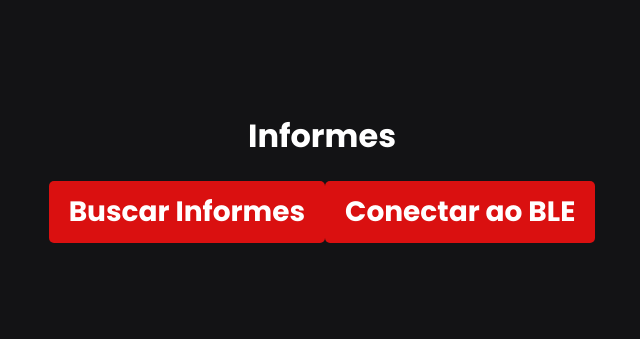
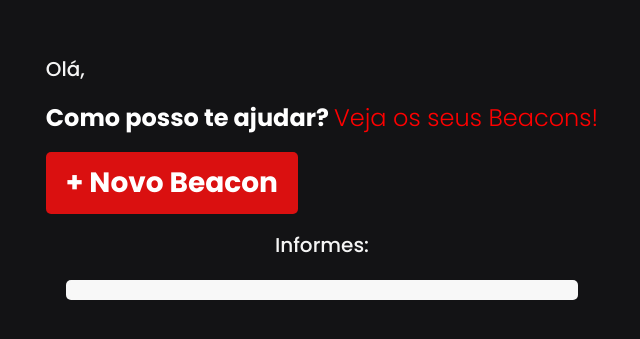
Before and after one commit to ruanpedroguedes/beacon-navigator, a React (Vite) app: page /beacon in a window 1280 px wide. Shown: the part 223-562 px from the top of the page, without its empty margins (318-958 px from the left). Built offline with nearby package versions, Linux system fonts and the light colour scheme.

Commit message:
Beacon se conectando

```diff
--- a/src/components/BeaconConect/BeaconConect.css
+++ b/src/components/BeaconConect/BeaconConect.css
@@ -2,6 +2,8 @@ body {
   font-family: 'Poppins', sans-serif; /* Define a fonte para todo o documento */
   margin: 0; /* Remove margens padrão */
 }
+
+
 
 .container {
   padding: 20px;
--- a/src/components/BeaconConect/BeaconConect.jsx
+++ b/src/components/BeaconConect/BeaconConect.jsx
@@ -1,91 +1,182 @@
-import React, { useState, useEffect } from "react";
+import React, { useState, useRef } from "react";
 
 export default function BeaconConect() {
-  const [device, setDevice] = useState(null); // Dispositivo BLE conectado
-  const [informes, setInformes] = useState([]); // Dados filtrados da API
-  const [error, setError] = useState(null); // Mensagens de erro
+  const [device, setDevice] = useState(null);
+  const [dataList, setDataList] = useState([]);
+  const [error, setError] = useState(null);
+  const [isConnected, setIsConnected] = useState(false);
+  const [logMessages, setLogMessages] = useState([]);
+  const receivedMessages = useRef(new Set());
 
-  // Função para buscar dados da API e processar apenas os informes
-  const fetchInformes = async () => {
+  const jsonBufferRef = useRef("");
+  let characteristicRef = useRef(null);
+
+  const addLogMessage = (message) => {
+    setLogMessages((prevLogs) => [...prevLogs, message]);
+  };
+
+  const isValidJSON = (string) => {
     try {
-      const response = await fetch("http://192.168.137.1:5000/api/informes");
-      if (!response.ok) {
-        throw new Error(`Erro na API: ${response.statusText}`);
-      }
-      const apiData = await response.json();
-
-      // Filtra ou processa os dados caso necessário (opcional)
-      setInformes(apiData); // Armazena os dados recebidos diretamente
-      console.log("Informes recebidos:", apiData); // Exibe apenas os informes no console
-    } catch (error) {
-      console.error("Erro ao buscar dados da API:", error);
-      setError("Erro ao buscar dados da API.");
+      JSON.parse(string);
+      return true;
+    } catch (e) {
+      return false;
     }
   };
 
-  // Conexão BLE (pode ser ajustada para uso com informes, se necessário)
-  const connectToDevice = async () => {
+  const handleChunk = (chunk) => {
     try {
-      console.log("Solicitando dispositivo BLE...");
-      const bleDevice = await navigator.bluetooth.requestDevice({
-        acceptAllDevices: true,
-        optionalServices: ["6e400001-b5a3-f393-e0a9-e50e24dcca93"], // Substitua pelo UUID correto
-      });
+      chunk = chunk.replace(/[^\x20-\x7E]/g, "");
+      jsonBufferRef.current += chunk;
+      addLogMessage(`Chunk recebido: ${chunk}`);
 
-      console.log("Dispositivo selecionado:", bleDevice.name);
-      setDevice(bleDevice);
+      if (jsonBufferRef.current.includes("}")) {
+        let possibleJSON = jsonBufferRef.current;
+        if (isValidJSON(possibleJSON)) {
+          const parsedData = JSON.parse(possibleJSON);
 
-      console.log("Conectando ao GATT Server...");
-      const server = await bleDevice.gatt.connect();
-      console.log("GATT Server conectado.");
+          if (parsedData._id && receivedMessages.current.has(parsedData._id)) {
+            addLogMessage("Mensagem repetida detectada, ignorando...");
+            return;
+          }
+
+          if (parsedData._id) {
+            receivedMessages.current.add(parsedData._id);
+          }
+
+          setDataList((prevList) => [...prevList, parsedData]);
+          jsonBufferRef.current = "";
+        }
+      }
     } catch (e) {
-      setError("Erro ao conectar ao dispositivo BLE.");
-      console.error("Erro ao conectar:", e);
+      setError("Erro ao processar chunk recebido.");
+      addLogMessage(`Erro ao processar chunk: ${chunk} - ${e.message}`);
     }
   };
 
-  // Listener para desconexão BLE (caso necessário)
-  useEffect(() => {
-    if (device) {
-      device.addEventListener("gattserverdisconnected", () => {
-        console.log("Dispositivo BLE desconectado.");
-        setDevice(null);
+  const connectToDevice = async () => {
+    try {
+      addLogMessage("Solicitando dispositivo BLE...");
+      const bleDevice = await navigator.bluetooth.requestDevice({
+        acceptAllDevices: true,
+        optionalServices: ["6e400001-b5a3-f393-e0a9-e50e24dcca93"],
       });
+
+      addLogMessage(`Dispositivo selecionado: ${bleDevice.name}`);
+      setDevice(bleDevice);
+
+      bleDevice.addEventListener("gattserverdisconnected", async () => {
+        addLogMessage("Dispositivo desconectado, tentando reconectar...");
+        setIsConnected(false);
+        await reconnectDevice(bleDevice);
+      });
+
+      await establishConnection(bleDevice);
+    } catch (e) {
+      setError("Erro ao conectar ao dispositivo.");
+      addLogMessage(`Erro ao conectar: ${e.message}`);
     }
-  }, [device]);
+  };
+
+  const establishConnection = async (bleDevice) => {
+    try {
+      if (!bleDevice.gatt.connected) {
+        addLogMessage("Tentando conectar ao GATT Server...");
+        await bleDevice.gatt.connect();
+      }
+
+      // Verificação adicional do estado de conexão
+      if (!bleDevice.gatt.connected) {
+        throw new Error("O GATT Server ainda está desconectado após tentativa de conexão.");
+      }
+
+      addLogMessage("GATT Server conectado.");
+      setIsConnected(true);
+
+      addLogMessage("Obtendo serviço...");
+      const service = await bleDevice.gatt.getPrimaryService("6e400001-b5a3-f393-e0a9-e50e24dcca93");
+
+      addLogMessage("Obtendo característica...");
+      const characteristic = await service.getCharacteristic("6e400003-b5a3-f393-e0a9-e50e24dcca93");
+      characteristicRef.current = characteristic;
+
+      addLogMessage("Iniciando leitura...");
+      characteristic.addEventListener("characteristicvaluechanged", (event) => {
+        const value = new TextDecoder().decode(event.target.value);
+        handleChunk(value);
+      });
+
+      await characteristic.startNotifications();
+      addLogMessage("Notificações iniciadas.");
+    } catch (e) {
+      setError("Erro ao recuperar serviços BLE.");
+      addLogMessage(`Erro ao recuperar serviços BLE: ${e.message}`);
+
+      if (bleDevice.gatt.connected) {
+        addLogMessage("Desconectando e tentando novamente...");
+        bleDevice.gatt.disconnect();
+      }
+
+      await reconnectDevice(bleDevice);
+    }
+  };
+
+  const reconnectDevice = async (bleDevice) => {
+    let attempts = 0;
+    const maxAttempts = 5;
+
+    while (attempts < maxAttempts && !bleDevice.gatt.connected) {
+      try {
+        addLogMessage(`Tentando reconectar... (Tentativa ${attempts + 1})`);
+        await new Promise((resolve) => setTimeout(resolve, 5000)); // Aumentando o tempo de espera para 5 segundos
+        await establishConnection(bleDevice);
+        if (bleDevice.gatt.connected) {
+          addLogMessage("Reconectado com sucesso!");
+          break;
+        }
+      } catch (e) {
+        addLogMessage(`Falha na tentativa ${attempts + 1}: ${e.message}`);
+      }
+      attempts++;
+    }
+
+    if (attempts === maxAttempts) {
+      addLogMessage("Falha ao reconectar após várias tentativas. Reconecte manualmente.");
+    }
+  };
+
+  const disconnectDevice = () => {
+    if (device && device.gatt.connected) {
+      device.gatt.disconnect();
+      addLogMessage("Dispositivo desconectado manualmente.");
+    }
+    setDevice(null);
+    setIsConnected(false);
+  };
 
   return (
     <div>
-      <h1>Informes</h1>
-      <button
-        onClick={async () => {
-          await fetchInformes(); // Busca os dados mais recentes da API
-        }}
-      >
-        Buscar Informes
-      </button>
+      <h2 style={{textAlign: "left"}}>Olá,</h2>
+      <h1 style={{ fontSize: '24px' }}>
+         Como posso te ajudar?{' '}
+        <span style={{ color: 'red', fontWeight: '300' }}>Veja os seus Beacons!</span>
+      </h1>
 
-      <button onClick={connectToDevice}>Conectar ao BLE</button>
-
-      {informes.length > 0 && (
+      {isConnected ? (
         <div>
-          <h2>Dados dos Informes:</h2>
-          <ul>
-            {informes.map((informe) => (
-              <li key={informe._id}>
-                <strong>{informe.nome}</strong> - {informe.dia}: {informe.descricao}
-              </li>
-            ))}
-          </ul>
+          <p>Dispositivo conectado: {device.name}</p>
+          <button onClick={disconnectDevice}>Desconectar Beacon</button>
         </div>
+      ) : (
+        <button onClick={connectToDevice}>+ Novo Beacon</button>
       )}
 
-      {error && (
-        <div>
-          <h2>Erro:</h2>
-          <p>{error}</p>
-        </div>
-      )}
+      <h2>Informes:</h2>
+      <div style={{ background: "#f8f8f8", padding: "10px", borderRadius: "5px", maxHeight: "200px", overflowY: "auto" }}>
+        {logMessages.map((msg, index) => (
+          <p key={index} style={{ margin: "5px 0", fontSize: "15px", fontFamily: "Poppins", color: "black" }}>{msg}</p>
+        ))}
+      </div>
     </div>
   );
 }
--- a/src/components/Login/Login.jsx
+++ b/src/components/Login/Login.jsx
@@ -1,6 +1,6 @@
 import React, { useState } from 'react';
 import { useNavigate } from 'react-router-dom';
-import logo from "/src/assets/logobeacon.png";
+import logo from "../../assets/logobeacon.png";
 import './Login.css';
 import './Input.css';
 
@@ -99,6 +99,9 @@ const FormLogin = () => {
             />
           </div>
 
+        <a href="/beacon" style={{ color: 'red', textDecoration: 'none', textAlign: "center" }}>Beacon</a>
+
+
           {errorMessage && <p className="error-message">{errorMessage}</p>}
 
           <button type="submit" className="form-button">
```
